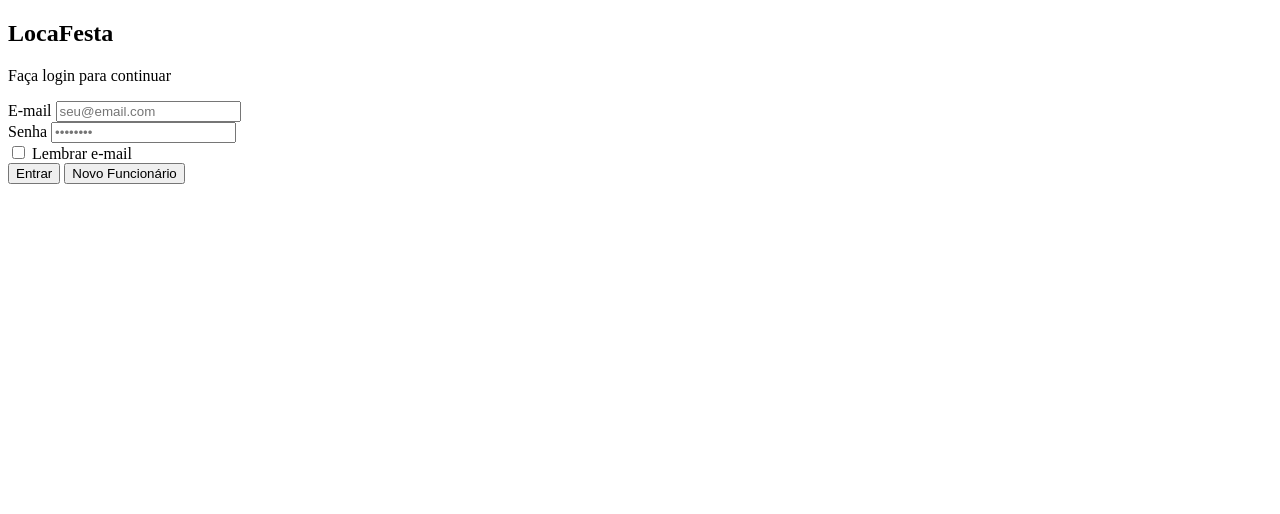
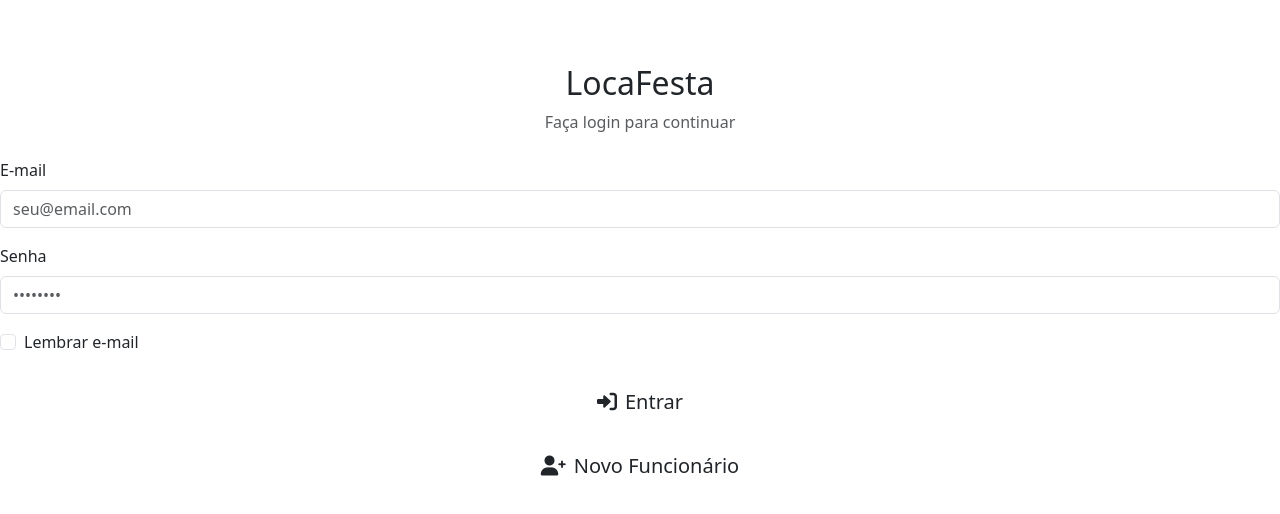
Before and after one commit to DPontello/LocaFesta, a plain HTML site: page Projeto/index.html in a window 1280 px wide. Drawn offline with nearby package versions, Linux system fonts and the light colour scheme.

Commit message:
:sparkles: feat: Adicionando Bootstrap ao HTML para a estilização da tela de login

```diff
--- a/Projeto/index.html
+++ b/Projeto/index.html
@@ -4,46 +4,89 @@
     <meta charset="UTF-8">
     <meta name="viewport" content="width=device-width, initial-scale=1.0">
     <title>LocaFesta - Gerencie suas reservas com qualidade</title>
+    <link href="https://cdnjs.cloudflare.com/ajax/libs/bootstrap/5.3.2/css/bootstrap.min.css" rel="stylesheet">
+    <link href="https://cdnjs.cloudflare.com/ajax/libs/font-awesome/6.0.0/css/all.min.css" rel="stylesheet">
 </head>
 <body>
-    <div>
-        <div>
-            <div>
+    <div class="login-container">
+        <div class="login-card">
+            <div class="text-center mb-4">
                 <i class="fas fa-user-cog" style="font-size: 3rem; background: var(--primary-gradient); -webkit-background-clip: text; -webkit-text-fill-color: transparent; background-clip: text;"></i>
-                <h2>LocaFesta</h2>
-                <p>Faça login para continuar</p>
+                <h2 class="mt-3 page-title">LocaFesta</h2>
+                <p class="text-muted">Faça login para continuar</p>
             </div>
 
-            <form>
-                <div>
-                    <label for="email">E-mail</label>
-                    <input type="email" id="email" placeholder="seu@email.com" required>
+            <form id="loginForm">
+                <div class="mb-3">
+                    <label for="email" class="form-label">E-mail</label>
+                    <input type="email" class="form-control" id="email" placeholder="seu@email.com" required>
                 </div>
 
-                <div>
-                    <label for="password">Senha</label>
-                    <input type="password" id="password" placeholder="••••••••" required>
+                <div class="mb-3">
+                    <label for="password" class="form-label">Senha</label>
+                    <input type="password" class="form-control" id="password" placeholder="••••••••" required>
                 </div>
 
-                <div>
-                    <div>
-                        <input type="checkbox" id="rememberEmail">
-                        <label for="rememberEmail">
+                <div class="mb-4">
+                    <div class="form-check">
+                        <input class="form-check-input" type="checkbox" id="rememberEmail">
+                        <label class="form-check-label" for="rememberEmail">
                             Lembrar e-mail
                         </label>
                     </div>
                 </div>
 
-                <div>
-                    <button type="submit">
-                        <i></i>Entrar
+                <div class="d-grid gap-3">
+                    <button type="submit" class="btn btn-primary-custom btn-lg">
+                        <i class="fas fa-sign-in-alt me-2"></i>Entrar
                     </button>
-                    <button type="button" data-bs-toggle="modal" data-bs-target="#newEmployeeModal">
-                        <i></i>Novo Funcionário
+                    <button type="button" class="btn btn-outline-custom btn-lg" data-bs-toggle="modal" data-bs-target="#newEmployeeModal">
+                        <i class="fas fa-user-plus me-2"></i>Novo Funcionário
                     </button>
                 </div>
             </form>
         </div>
     </div>
+
+    <!-- Modal Novo Funcionário -->
+    <div class="modal fade" id="newEmployeeModal" tabindex="-1">
+        <div class="modal-dialog">
+            <div class="modal-content">
+                <div class="modal-header">
+                    <h5 class="modal-title">Novo Funcionário</h5>
+                    <button type="button" class="btn-close btn-close-white" data-bs-dismiss="modal"></button>
+                </div>
+                <div class="modal-body">
+                    <form id="newEmployeeForm">
+                        <div class="mb-3">
+                            <label for="empName" class="form-label">Nome</label>
+                            <input type="text" class="form-control" id="empName" required>
+                        </div>
+                        <div class="mb-3">
+                            <label for="empEmail" class="form-label">E-mail</label>
+                            <input type="email" class="form-control" id="empEmail" required>
+                        </div>
+                        <div class="mb-3">
+                            <label for="empPhone" class="form-label">Telefone</label>
+                            <input type="tel" class="form-control" id="empPhone" required>
+                        </div>
+                        <div class="mb-3">
+                            <label for="empPassword" class="form-label">Senha</label>
+                            <input type="password" class="form-control" id="empPassword" required>
+                        </div>
+                        <div class="mb-3">
+                            <label for="empConfirmPassword" class="form-label">Confirmar Senha</label>
+                            <input type="password" class="form-control" id="empConfirmPassword" required>
+                        </div>
+                    </form>
+                </div>
+                <div class="modal-footer">
+                    <button type="button" class="btn btn-outline-custom" data-bs-dismiss="modal">Cancelar</button>
+                    <button type="button" class="btn btn-primary-custom" onclick="saveEmployee()">Salvar</button>
+                </div>
+            </div>
+        </div>
+    </div>
+
 </body>
 </html>
```
